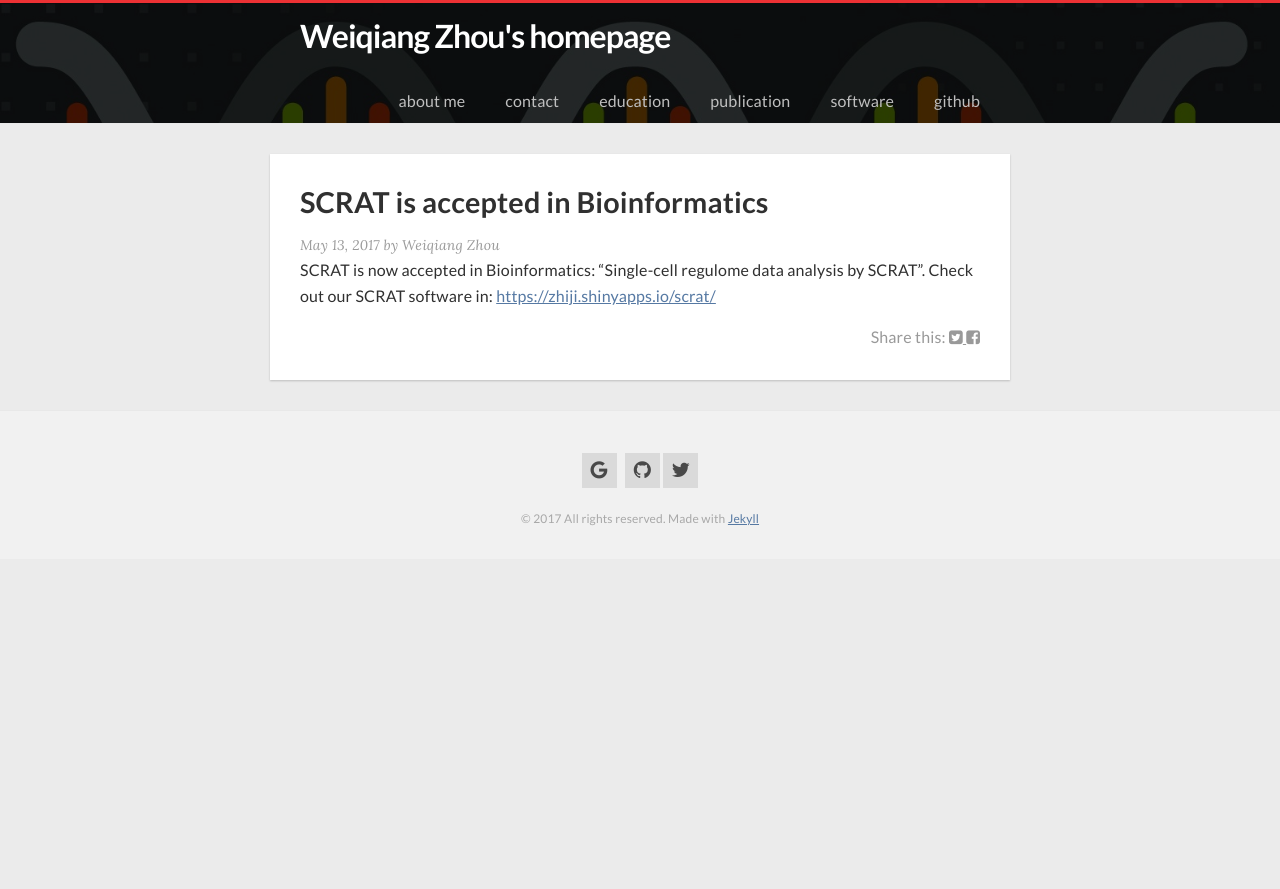
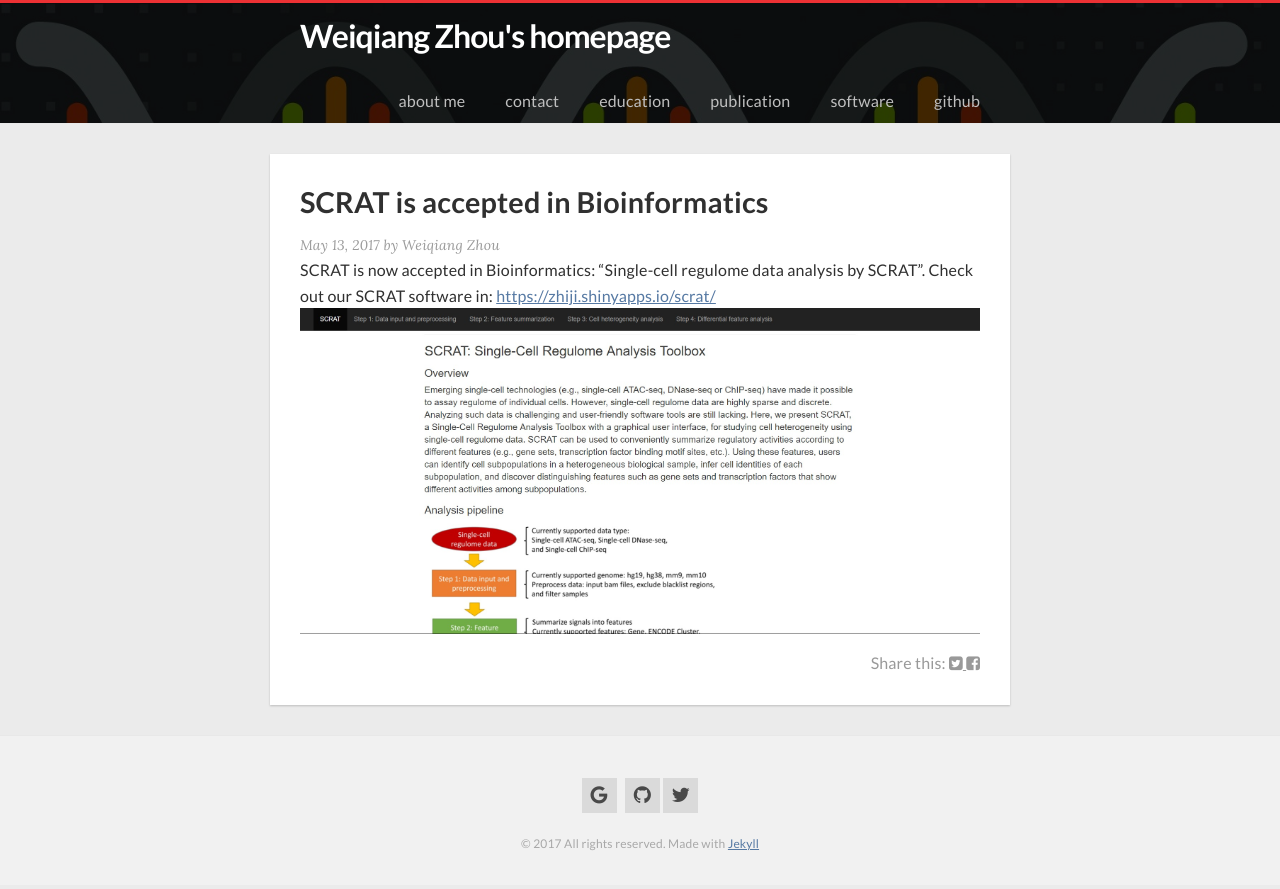
Before and after one commit to ILoveYouKen/ILoveYouKen.github.io, a Jekyll site: the page built from _posts/2017-05-13-scrat.markdown, in a window 1280 px wide. Shown: the top 889 px of the page. Built offline with Jekyll 4.4.1, drawn with Linux system fonts in a browser that asks for light colours; nearby versions of some CDN libraries.

Commit message:
Update 2017-05-13-scrat.markdown

```diff
--- a/_posts/2017-05-13-scrat.markdown
+++ b/_posts/2017-05-13-scrat.markdown
@@ -6,4 +6,4 @@ categories: paper update
 comments: false
 ---
 SCRAT is now accepted in Bioinformatics: "Single-cell regulome data analysis by SCRAT". Check out our SCRAT software in: <https://zhiji.shinyapps.io/scrat/>
-![](images/scrat_screenshot.png)
+![](https://github.com/ILoveYouKen/ILoveYouKen.github.io/blob/master/images/scrat_screenshot.png)
```
